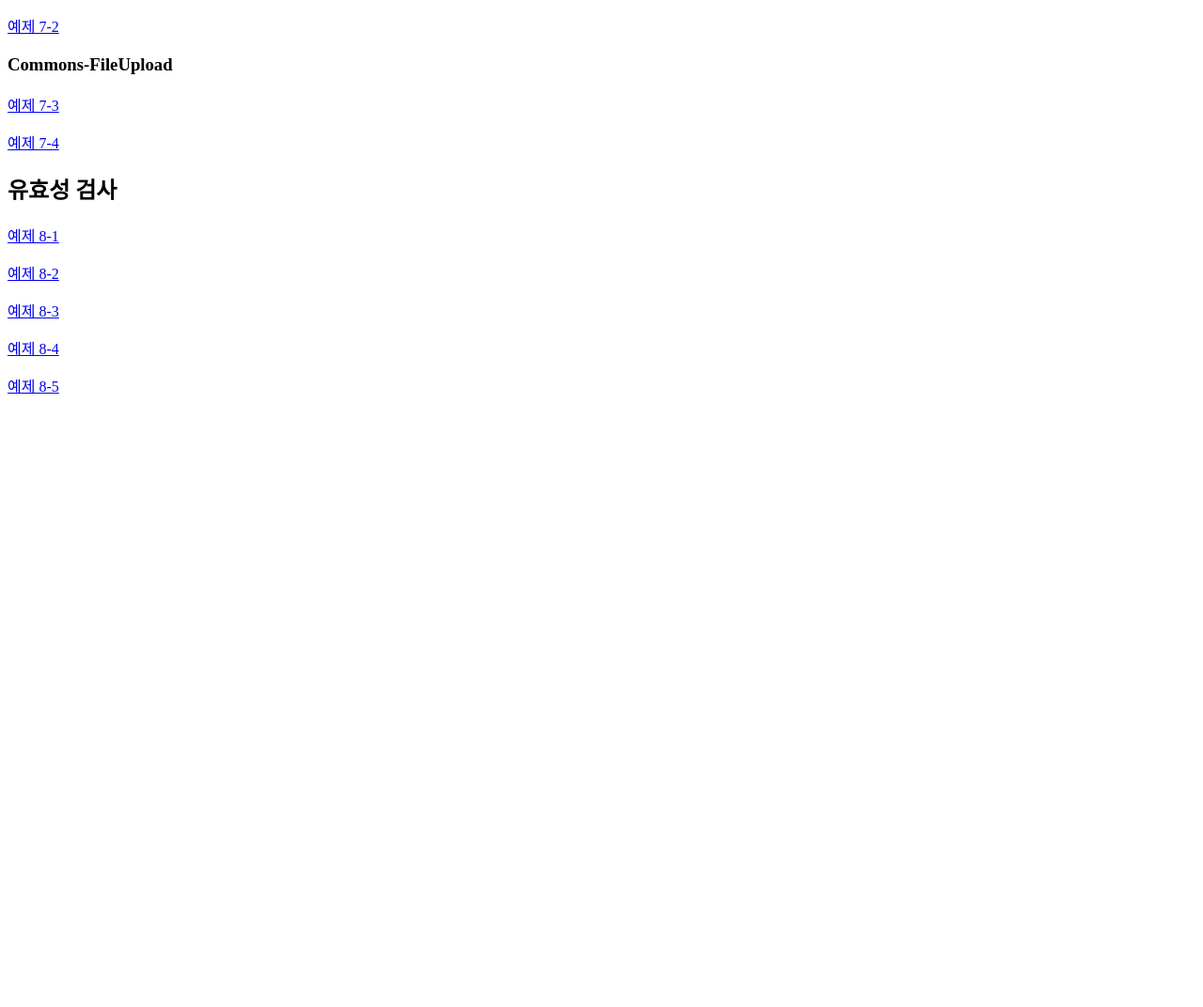
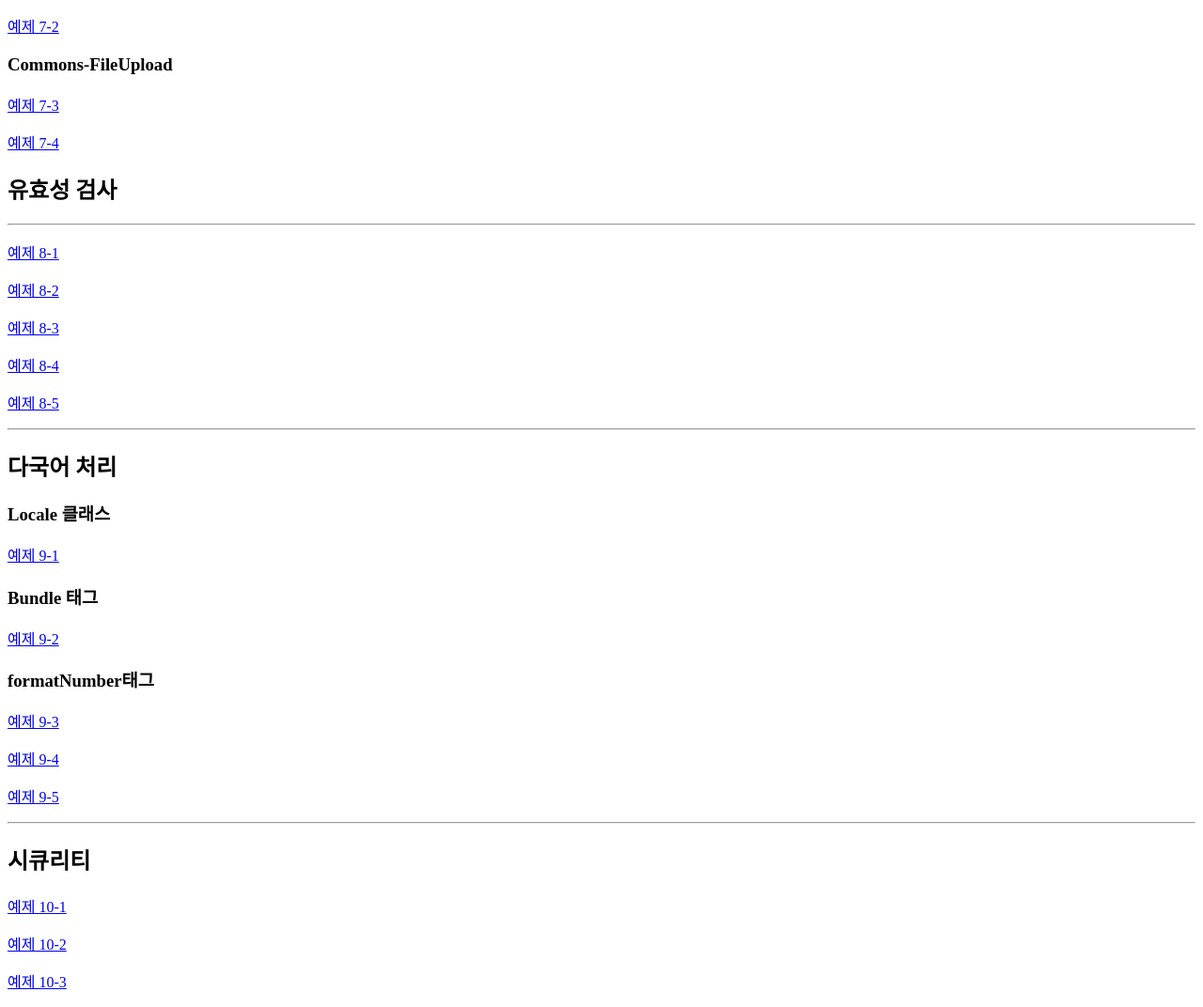
Before and after one commit to sanghyunlee7680/JSP-practice, a Java web app: page / in a window 1280 px wide. Shown: the part 2270-3342 px from the top of the page at 94% size. Before the commit the page ends 2689 px from the top, so only its background shows below. Run offline with Tomcat 11, a stand-in JSP engine, Linux system fonts and the light colour scheme; data that the repository does not hold is empty.

Commit message:
JSP예제ver9~10

```diff
--- a/jspbook/src/main/webapp/index.jsp
+++ b/jspbook/src/main/webapp/index.jsp
@@ -170,20 +170,37 @@
 		<a href="7_4">예제 7-4</a>
 	</p>
 	<h2>유효성 검사</h2>
+
+	<hr></hr>
 	<p>
 		<a href="8_1">예제 8-1</a>
 	</p>
 	<p>
 		<a href="8_2">예제 8-2</a>
 	</p>
-	<p>
-		<a href="8_3">예제 8-3</a>
-	</p>
-	<p>
-		<a href="8_4">예제 8-4</a>
-	</p>
-	<p>
-		<a href="8_5">예제 8-5</a>
-	</p>
+	<p><a href="8_3">예제 8-3</a>
+	<p><a href="8_4">예제 8-4</a>
+	<p><a href="8_5">예제 8-5</a>
+
+	<hr></hr>
+	<h2>다국어 처리</h2>
+	<h3>Locale 클래스</h3>
+	<p><a href="9_1">예제 9-1</a>
+
+	<h3>Bundle 태그</h3>
+	<p><a href="9_2">예제 9-2</a>
+
+	<h3>formatNumber태그</h3>
+	<p><a href="9_3">예제 9-3</a>
+	<p><a href="9_4">예제 9-4</a>
+	<p><a href="9_5">예제 9-5</a>
+
+
+
+	<hr></hr>
+	<h2>시큐리티</h2>
+	<p> <a href="10_1">예제 10-1</a>
+	<p> <a href="10_2">예제 10-2</a>
+	<p> <a href="10_3">예제 10-3</a>
 </body>
 </html>
```
